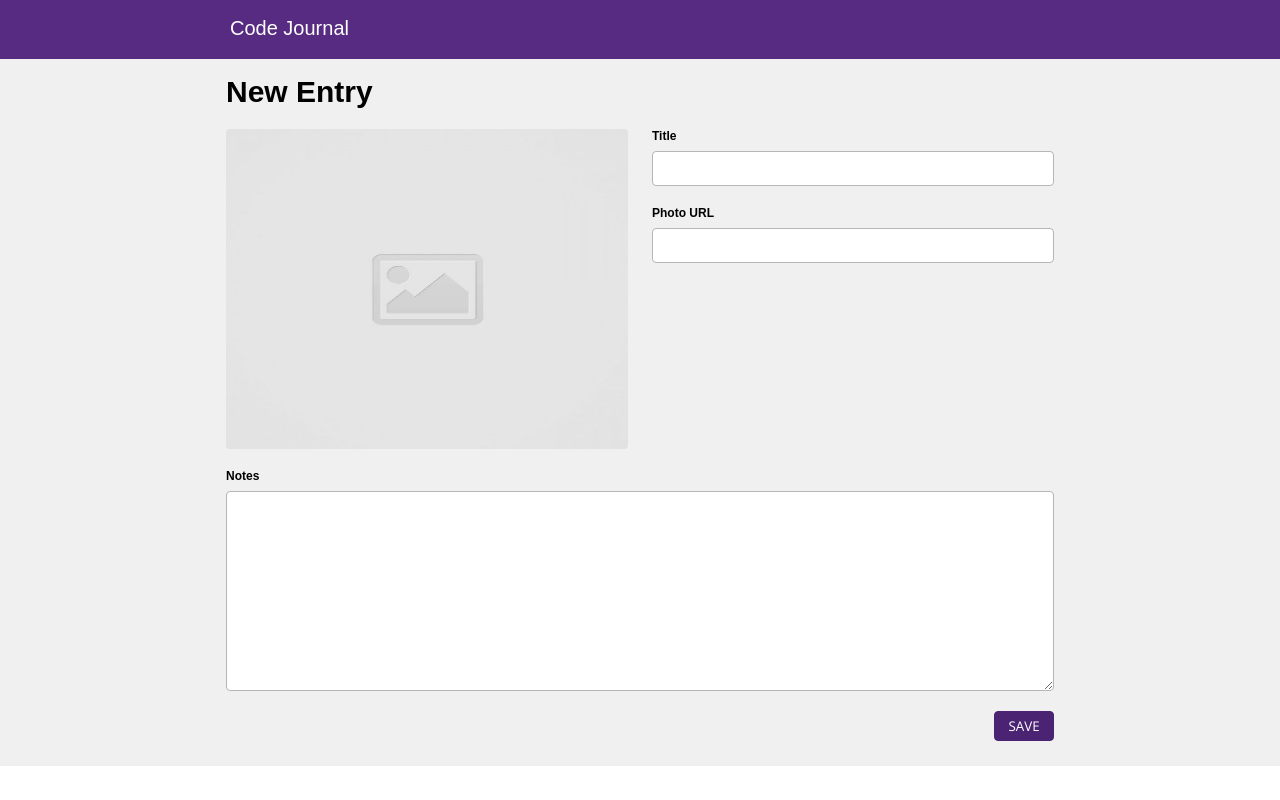
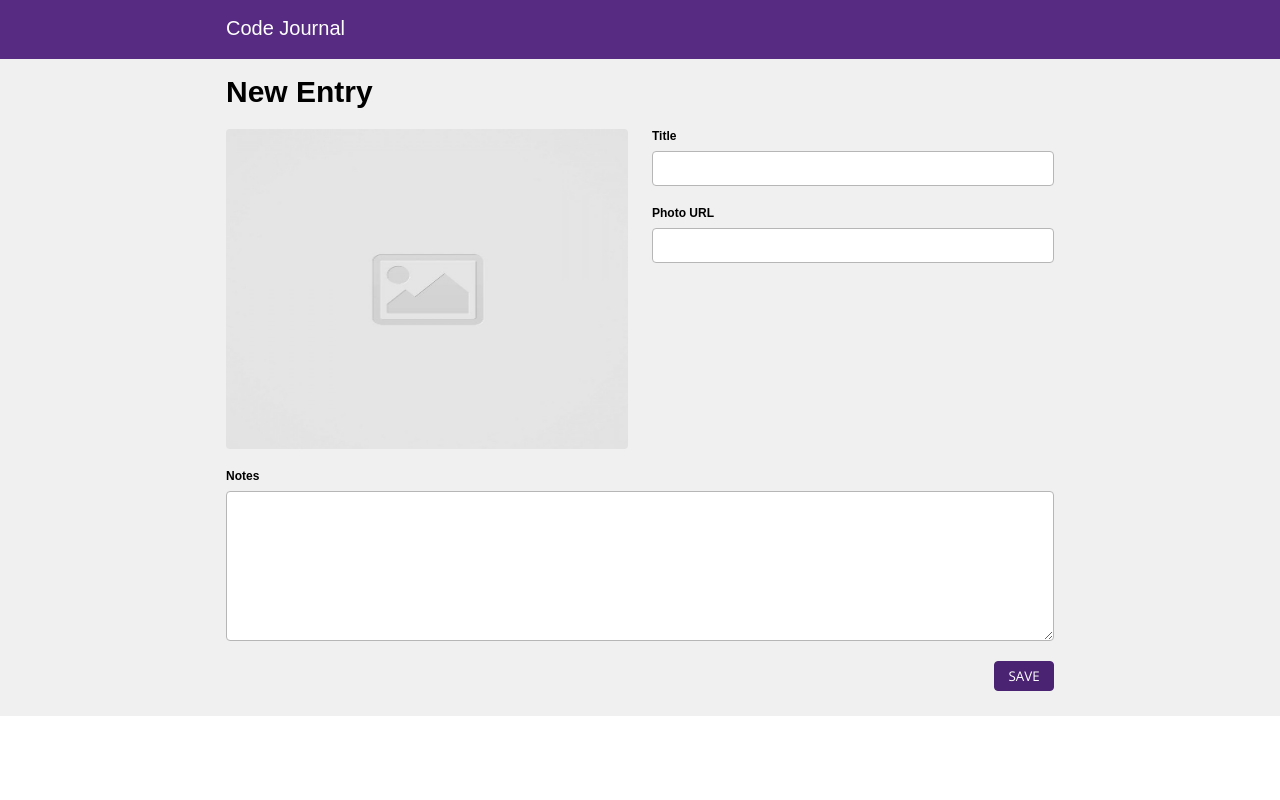
Before and after one commit to Jktanisaka/code-journal, a website: page index.html in a window 1280 px wide. Drawn offline with nearby package versions, Linux system fonts and the light colour scheme; a web font is replaced by a local one.

Commit message:
almost finished, need to clean up CSS

```diff
--- a/css/styles.css
+++ b/css/styles.css
@@ -27,8 +27,8 @@ h2 {
   letter-spacing: 0;
   text-align: left;
   color: white;
-  margin-left: 16px;
   margin-top: 15px;
+  margin-left: 12px;
 }
 
 label {
@@ -78,7 +78,7 @@ input {
 
 textarea {
   width: 100%;
-  height: 200px;
+  height: 150px;
   background-color: white;
   border: 1px solid #b6b6b6;
   border-radius: 4px;
```
